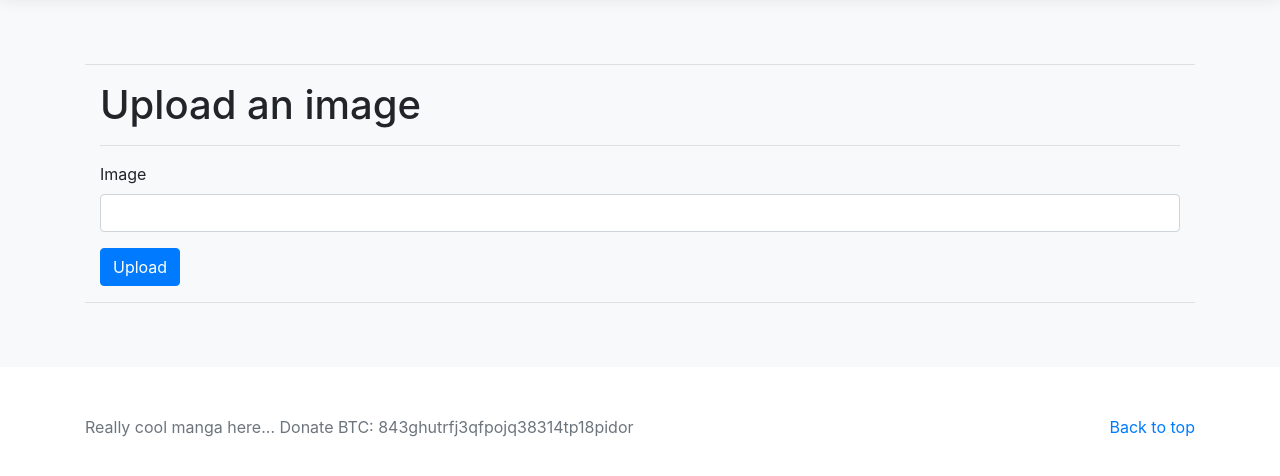
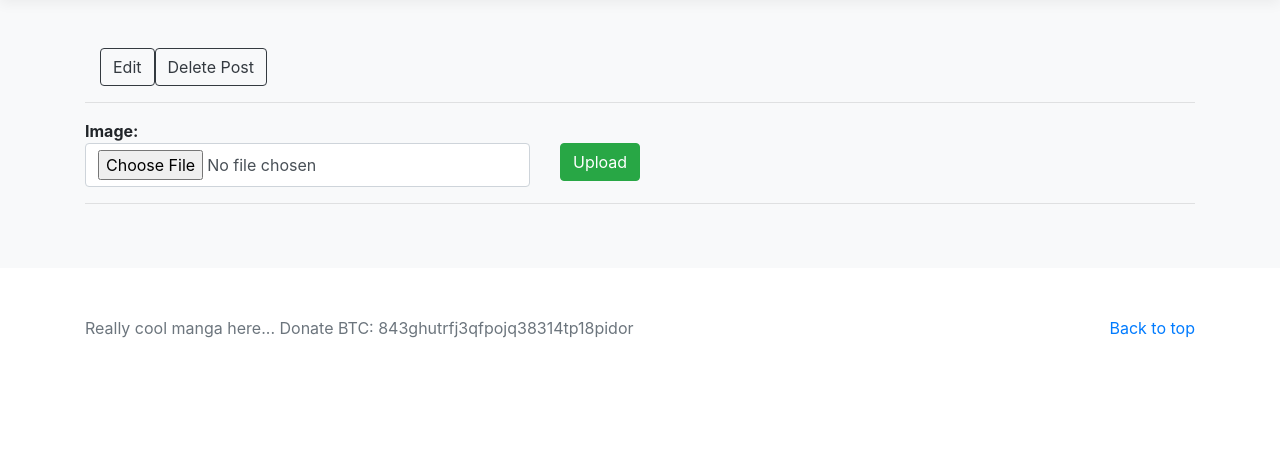
Before and after one commit to tarrasdev/crabmanga, a Laravel app: template resources/views/posts/show.blade.php in a window 1280 px wide. Shown: the part 56-532 px from the top of the page. Run offline with Laravel 8, Linux system fonts and the light colour scheme; the template is opened without the code that fills it, so the values that code supplies are empty; settings files or empty folders that the repository lacks are supplied; some libraries are stand-ins or nearby versions.

Commit message:
Add full CRUD, start work on image upload

```diff
--- a/resources/views/layout.blade.php
+++ b/resources/views/layout.blade.php
@@ -13,7 +13,7 @@
     <link rel="stylesheet" href="https://maxcdn.bootstrapcdn.com/bootstrap/4.0.0/css/bootstrap.min.css" integrity="sha384-Gn5384xqQ1aoWXA+058RXPxPg6fy4IWvTNh0E263XmFcJlSAwiGgFAW/dAiS6JXm" crossorigin="anonymous">
 
     <!-- Custom styles for this template -->
-    <link href="css/crab.css" rel="stylesheet">
+    <link href="/css/crab.css" rel="stylesheet">
   </head>
 
   <body>
--- a/resources/views/partials/nav.blade.php
+++ b/resources/views/partials/nav.blade.php
@@ -20,7 +20,7 @@
   <div class="navbar navbar-dark bg-dark box-shadow">
     <div class="container d-flex justify-content-between">
       <a href="#" class="navbar-brand d-flex align-items-center">
-        <img src="img/crab.png" class='crab'>
+        <img src="/img/crab.png" class='crab'>
         <strong>CrabManga</strong>
         <a href="/posts/create" class='btn btn-secondary'>Create</a>
       </a>
--- a/resources/views/posts/post.blade.php
+++ b/resources/views/posts/post.blade.php
@@ -1,6 +1,9 @@
 <div class="col-md-4">
   <div class="card mb-4 box-shadow">
-    <img src="img/dedede.jpg" class='img-fluid'>
+
+      @if($post->images!=null)
+        <img src="{{$post->images->title}}" class='img-fluid'>
+      @endif
       <div class="card-body">
         <p class="card-text">{{$post->title}}</p>
           <div class="d-flex justify-content-between align-items-center">
--- a/resources/views/posts/show.blade.php
+++ b/resources/views/posts/show.blade.php
@@ -2,24 +2,95 @@
 
 @section('content')
 
+    <div class='container'>
+        <div class='row'>
+            <div class='col'>
+
+                @if($post->images!=null)
+                    <img class='img-fluid' src="{{$post->images->title}}">
+                @endif
+
+                <div class='container'>
+                    <div class='row'>
+
+                        <a class='btn btn-outline-dark' href="posts/{{$post->id}}/edit">Edit</a>
+                        <form action="/posts/{{$post->id}}" method='POST'>
+                            {{csrf_field()}}
+                            {{method_field('DELETE')}}
+                                <button class='btn btn-outline-dark'>Delete Post</button>
+
+                        </form>
+                    </div>
+                </div>
+
+            </div>
+
+            <div class='col-6'>
                 <h2>{{$post->title}}</h2>
 
                 <p>{{$post->body}}</p>
+            </div>
+        </div>
+    </div>
 
 <hr>
 
-<div class='col-sm 8 blog-main'>
+<div class='row'>
+<div class='col'>
+<form action="/posts/{post}/images" class="form-image-upload" method="POST" enctype="multipart/form-data">
 
-    <h1>Upload an image</h1>
 
-    <hr>
+        {{csrf_field()}}
 
-    <form action="/posts/{{$post->id}}" method='POST'>
+
+        @if (count($errors) > 0)
+            <div class="alert alert-danger">
+                <strong>Whoops!</strong> There were some problems with your input.<br><br>
+                <ul>
+                    @foreach ($errors->all() as $error)
+                        <li>{{ $error }}</li>
+                    @endforeach
+                </ul>
+            </div>
+        @endif
+
+
+        @if ($message = Session::get('success'))
+        <div class="alert alert-success alert-block">
+            <button type="button" class="close" data-dismiss="alert">×</button>
+                <strong>{{ $message }}</strong>
+        </div>
+        @endif
+
+
+        <div class="row">
+            <div class="col-md-5">
+                <strong>Image:</strong>
+                <input type="file" name="title" class="form-control">
+            </div>
+            <div class="col-md-2">
+                <br/>
+                <button type="submit" class="btn btn-success">Upload</button>
+            </div>
+        </div>
+
+
+    </form>
+
+    </div>
+    </div>
+
+<!-- <div class='row'>
+    <div class='col'>
+
+        <h3>Upload an image</h3>
+
+        <form action="/posts/{{$post->id}}/images" method='POST'>
         {{csrf_field()}}
 
         <div class='form-group'>
-        <label for="image">Image</label>
-        <input type="text" class='form-control' id='imagea' name='image'>
+            <label for="title">Image</label>
+            <input type="text" class='form-control' id='title' name='title'>
         </div>
 
         <div class='form-group'>
@@ -29,6 +100,7 @@
         </form>
 
     </div>
+</div> -->
 
 <hr>
 
--- a/routes/web.php
+++ b/routes/web.php
@@ -14,4 +14,10 @@ Route::get('/posts/{post}/edit', 'PostsController@edit');
 
 Route::patch('/posts/{post}', 'PostsController@update');
 
-Route::post('/posts/{post}/images', 'ImagesController@create');
+// Images
+
+Route::post('/posts/{post}/images', 'ImagesController@upload');
+Route::delete('image-gallery/{id}', 'ImageGalleryController@destroy');
+
+Route::get('/images/create', 'PostsController@images');
+Route::post('/images/create', 'PostsController@imagesUpload');
```
Also changed, not shown: app/Http/Controllers/ImagesController.php (+22 -5 lines), app/Http/Controllers/PostsController.php (+12 -1 lines), app/Image.php (+4 -3 lines), app/Model.php (added, +10 -0 lines), app/Post.php (+13 -3 lines), resources/views/images/create.blade.php (+4 -18 lines), database/migrations/2018_01_28_104947_create_images_table.php (added), public/images/1517153805.jpg (added), public/img/dedede1.jpg (added), public/img/koiwa.jpg (added), public/titles/1517151305.jpg (added). Lines whose indentation alone changed are shown as unchanged.
